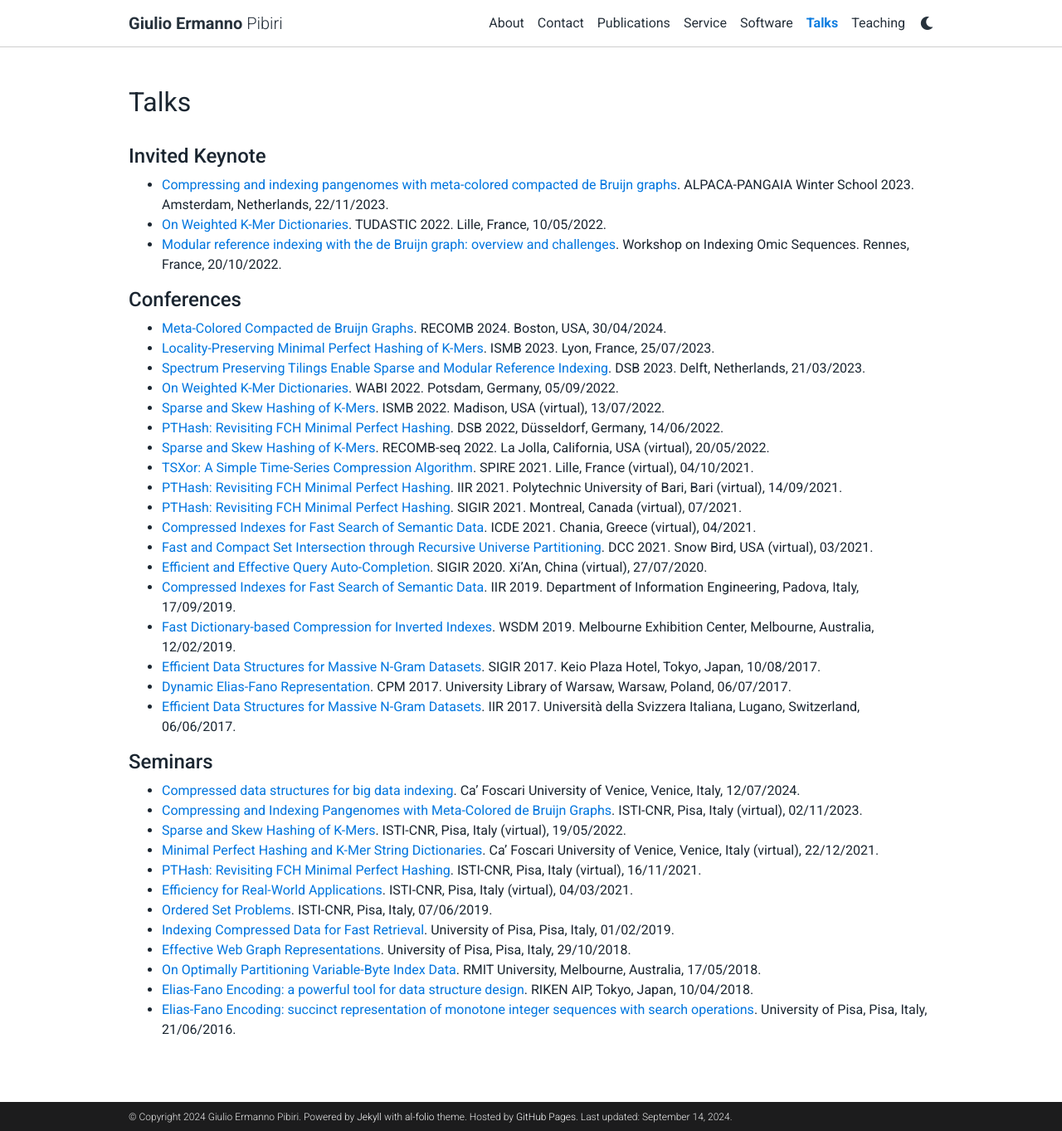
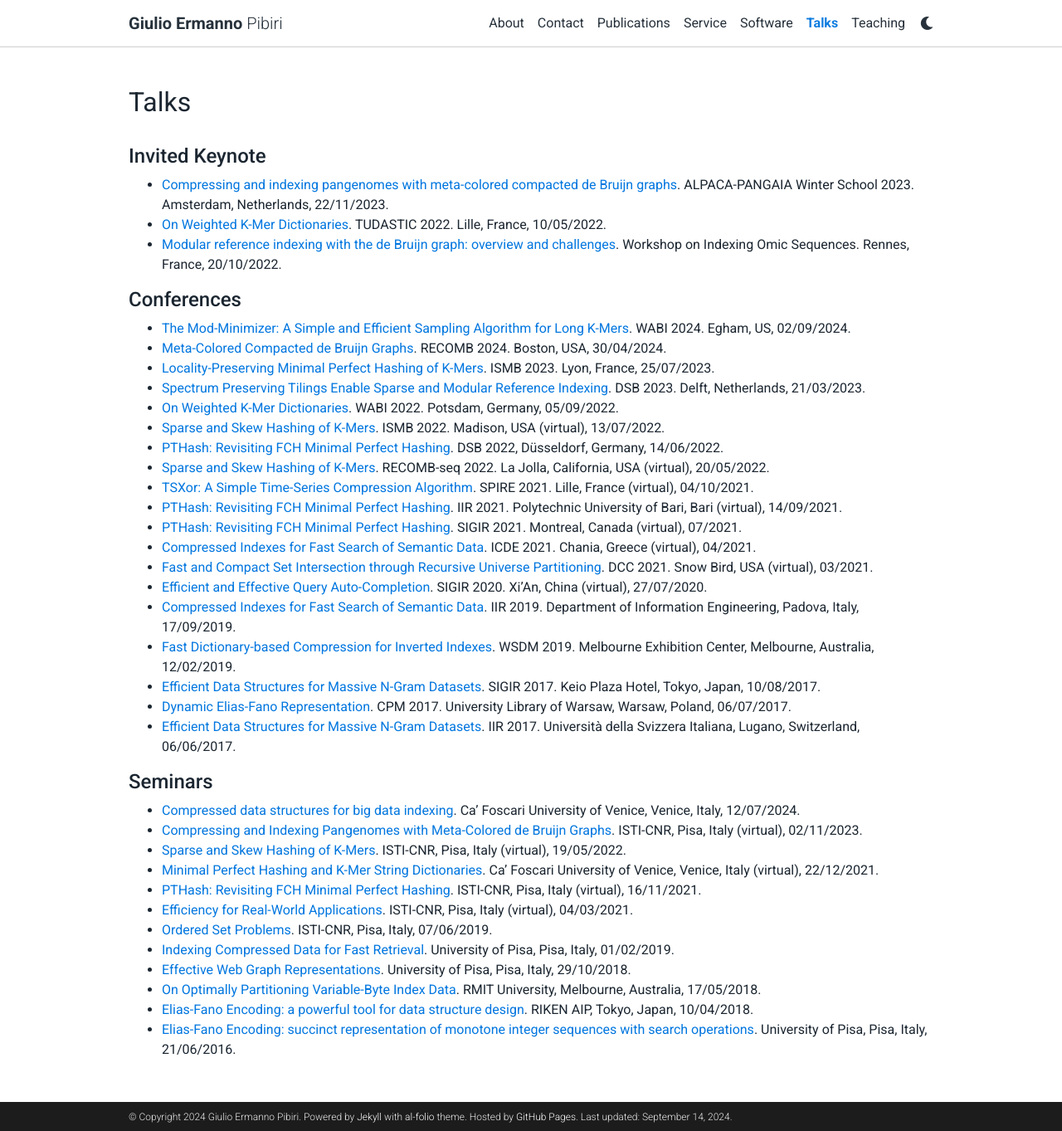
Before and after one commit to jermp/jermp.github.io, a Jekyll site: the page built from _pages/talks.md, in a window 1280 px wide and 1363 px high. Shown: the whole window at 83% size. Built offline with Jekyll 4.4.1, drawn with Linux system fonts in a browser that asks for light colours; comment, search, counter and statistics services are not loaded; a style sheet for code colours, icons or effects is not loaded.

Commit message:
added WABI 2024 presentation

```diff
--- a/_pages/talks.md
+++ b/_pages/talks.md
@@ -14,6 +14,7 @@ nav: true
 
 #### **Conferences**
 
+- [The Mod-Minimizer: A Simple and Efficient Sampling Algorithm for Long K-Mers](assets/pdf/slides/WABI-2024.pdf){:target="\_blank"}. WABI 2024. Egham, US, 02/09/2024.
 - [Meta-Colored Compacted de Bruijn Graphs](assets/pdf/slides/RECOMB-2024.pdf){:target="\_blank"}. RECOMB 2024. Boston, USA, 30/04/2024.
 - [Locality-Preserving Minimal Perfect Hashing of K-Mers](assets/pdf/slides/ISMB2023.pdf){:target="\_blank"}. ISMB 2023. Lyon, France, 25/07/2023.
 - [Spectrum Preserving Tilings Enable Sparse and Modular Reference Indexing](assets/pdf/slides/DSB2023.pdf){:target="\_blank"}. DSB 2023. Delft, Netherlands, 21/03/2023.
```
Also changed, not shown: 1 other file.
